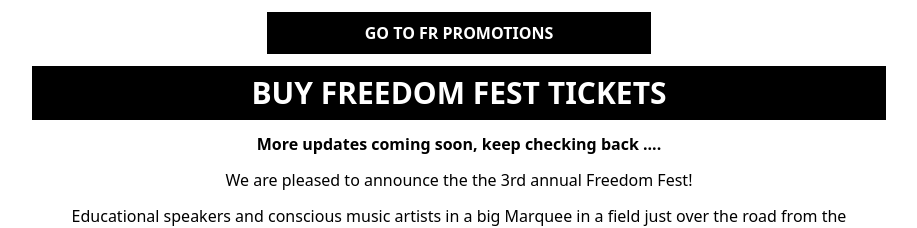
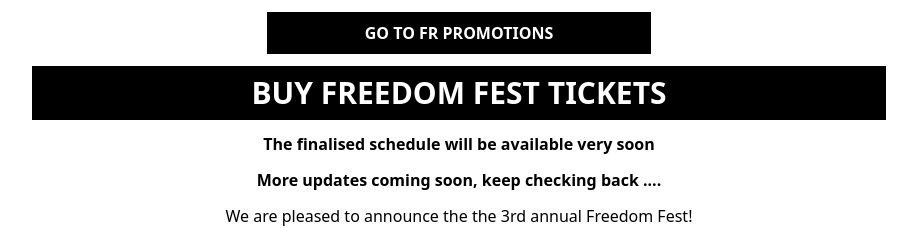
Before and after one commit to jajouka79/frpromotions-vue-frontend, a Vue app: page /ff in a window 1280 px wide. Both pictures are taken after a click on the link 640 px from the left and 659 px from the top of the page. Shown: the top 228 px of the page, without its empty margins (181-1098 px from the left). Built offline with nearby package versions, Linux system fonts and the light colour scheme.

Commit message:
test update

```diff
--- a/src/pages/FreedomFestPage.vue
+++ b/src/pages/FreedomFestPage.vue
@@ -27,6 +27,7 @@
 
 
             <div class="p-3 text-center">
+                <p class="pb-3"><b>The finalised schedule will be available very soon</b></p>
                 <p class="pb-3"><b>More updates coming soon, keep checking back ....</b></p>
 
                 <p class="pb-3">We are pleased to announce the the 3rd annual Freedom Fest!</p>
```
